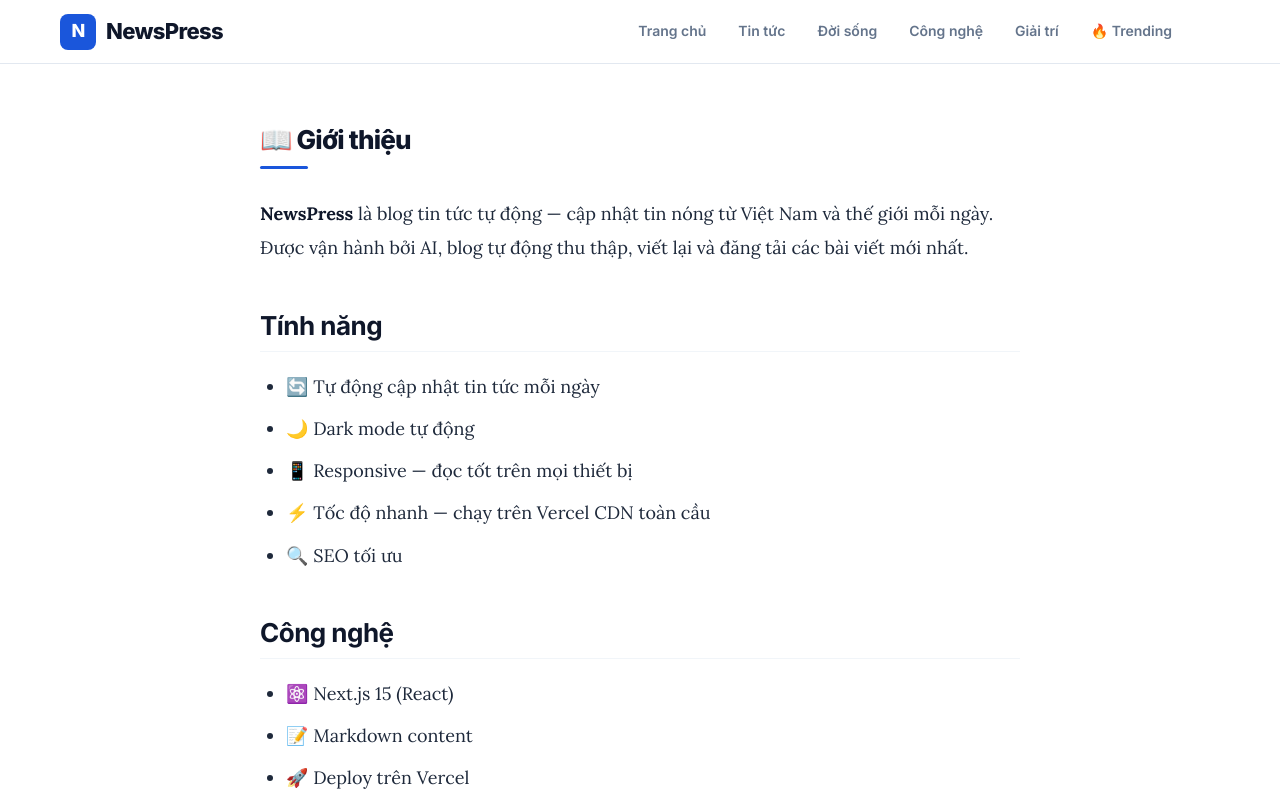
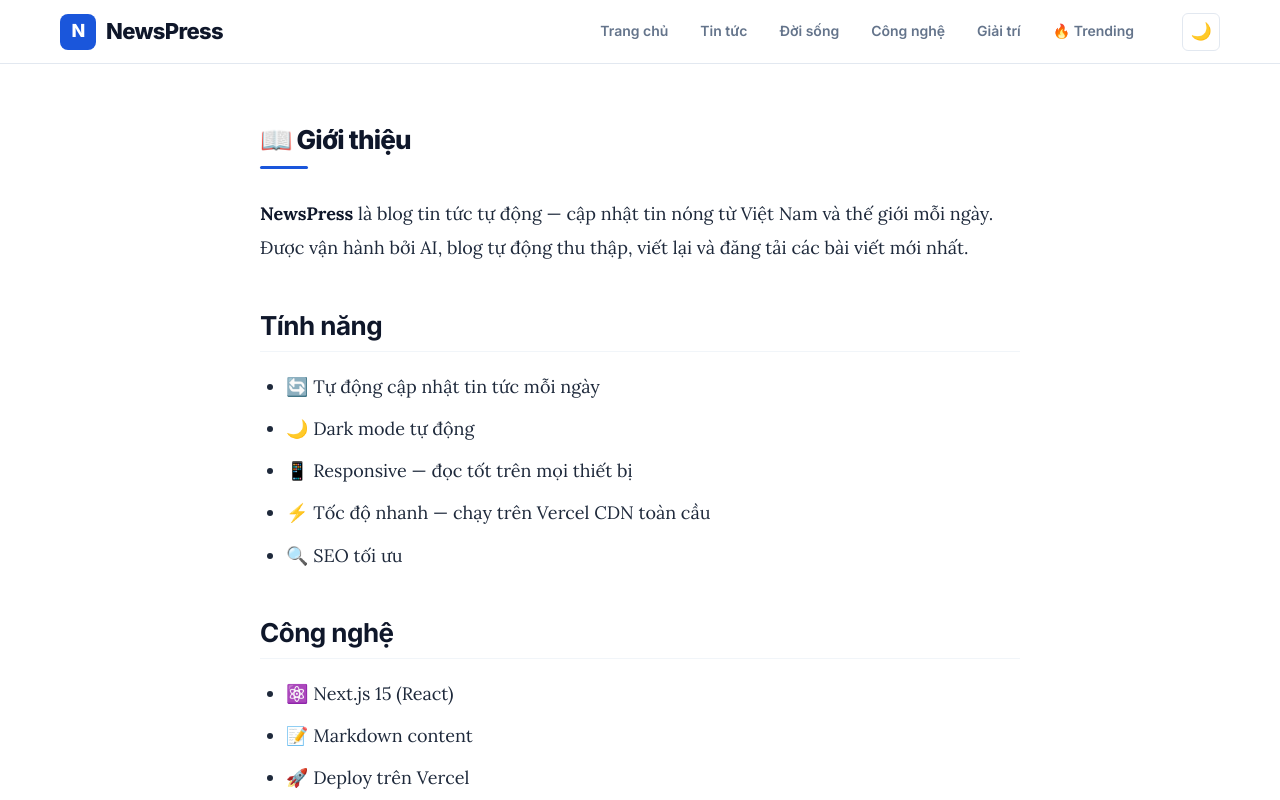
Before and after one commit to ducdung196qtr/next-blog, a Next.js app: page /about in a window 1280 px wide. Shown: the top 800 px of the page. Built offline with nearby package versions, Linux system fonts and the light colour scheme.

Commit message:
🌙 Dark mode + ảnh sắc nét 1600px + spacing cải thiện

```diff
--- a/src/app/globals.css
+++ b/src/app/globals.css
@@ -3,6 +3,7 @@
    Brand: Deep Blue + White + Gold accent
    ============================================= */
 
+/* ---- Light mode (default) ---- */
 :root {
   /* --- Brand Colors --- */
   --brand: #1a56db;
@@ -10,6 +11,7 @@
   --brand-light: #dbeafe;
   --brand-subtle: #eff6ff;
   --accent: #f59e0b;
+  --accent-subtle: #fef3c7;
 
   /* --- Surfaces --- */
   --bg: #ffffff;
@@ -51,9 +53,49 @@
   /* --- Layout --- */
   --max-width: 1200px;
   --narrow: 760px;
+/* ---- Dark mode ---- */
+.dark {
+  --brand: #3b82f6;
+  --brand-hover: #60a5fa;
+  --brand-light: #1e3a5f;
+  --brand-subtle: #0f2744;
+  --accent: #fbbf24;
+  --accent-subtle: #2d2110;
+
+  --bg: #0f172a;
+  --bg-soft: #1e293b;
+  --bg-card: #1e293b;
+  --bg-footer: #020617;
+
+  --text: #e2e8f0;
+  --text-strong: #f1f5f9;
+  --text-soft: #94a3b8;
+  --text-muted: #64748b;
+
+  --border: #334155;
+  --border-soft: #1e293b;
+
+  --shadow-xs: 0 1px 2px rgba(0,0,0,0.3);
+  --shadow-sm: 0 1px 3px rgba(0,0,0,0.4);
+  --shadow: 0 4px 12px rgba(0,0,0,0.4);
+  --shadow-md: 0 8px 24px rgba(0,0,0,0.5);
+  --shadow-lg: 0 16px 48px rgba(0,0,0,0.6);
+  --shadow-card: 0 1px 3px rgba(0,0,0,0.3);
+  --shadow-card-hover: 0 4px 16px rgba(0,0,0,0.5), 0 2px 4px rgba(0,0,0,0.3);
+}
+
+.dark .site-header { background: rgba(15,23,42,0.9); }
+.dark .main-nav a:hover { background: var(--brand-subtle); }
+.dark .post-content blockquote { background: var(--brand-subtle); }
+.dark .post-content code { background: var(--brand-subtle); }
+.dark .post-content tr:hover td { background: var(--brand-subtle); }
+.dark .hero-main-overlay { background: linear-gradient(to top, rgba(2,6,23,0.9) 0%, rgba(2,6,23,0.3) 60%, transparent 100%); }
+.dark img { opacity: 0.9; }
+
+  /* --- Layout --- */
+  --max-width: 1200px;
+  --narrow: 760px;
   --header-h: 64px;
-
-  /* --- Transitions --- */
   --ease: cubic-bezier(0.4, 0, 0.2, 1);
   --fast: 150ms;
   --normal: 250ms;
@@ -166,7 +208,23 @@ h1, h2, h3, h4 { font-weight: 700; line-height: 1.2; letter-spacing: -0.02em; co
 }
 .main-nav a:hover { color: var(--brand); background: var(--brand-subtle); }
 
-.header-actions { display: flex; align-items: center; gap: 4px; }
+.header-actions { display: flex; align-items: center; gap: 6px; }
+.icon-btn {
+  width: 38px;
+  height: 38px;
+  display: flex;
+  align-items: center;
+  justify-content: center;
+  border: 1px solid var(--border);
+  border-radius: var(--radius-sm);
+  background: var(--bg-card);
+  cursor: pointer;
+  font-size: 16px;
+  transition: all var(--fast);
+  color: var(--text);
+}
+.icon-btn:hover { background: var(--brand-subtle); border-color: var(--brand); }
+.dark-toggle { font-size: 17px; }
 
 .menu-toggle {
   display: none;
@@ -279,9 +337,9 @@ h1, h2, h3, h4 { font-weight: 700; line-height: 1.2; letter-spacing: -0.02em; co
   background: var(--bg-card);
   border: 1px solid var(--border);
   border-radius: var(--radius);
-  padding: 20px;
+  padding: 24px 20px;
   display: flex;
-  gap: 14px;
+  gap: 16px;
   transition: all var(--fast);
   cursor: pointer;
 }
@@ -341,11 +399,12 @@ h1, h2, h3, h4 { font-weight: 700; line-height: 1.2; letter-spacing: -0.02em; co
   aspect-ratio: 16/10;
   overflow: hidden;
   background: var(--bg-soft);
+  margin-bottom: 0;
 }
 .card-img img { width: 100%; height: 100%; object-fit: cover; transition: transform 0.5s var(--ease); }
 .post-card:hover .card-img img { transform: scale(1.04); }
 
-.card-body { padding: 18px; }
+.card-body { padding: 22px 20px 24px; }
 .card-body .category-tag {
   display: inline-block;
   background: var(--brand-light);
--- a/src/app/layout.js
+++ b/src/app/layout.js
@@ -17,6 +17,21 @@ export default function RootLayout({ children }) {
   return (
     <html lang="vi" suppressHydrationWarning>
       <head>
+        {/* --- Chống flash dark mode --- */}
+        <script
+          dangerouslySetInnerHTML={{
+            __html: `
+              (function(){
+                try {
+                  var t = localStorage.getItem('theme');
+                  if (t === 'dark' || (!t && window.matchMedia('(prefers-color-scheme: dark)').matches)) {
+                    document.documentElement.classList.add('dark');
+                  }
+                } catch(e){}
+              })();
+            `,
+          }}
+        />
         <link rel="preconnect" href="https://fonts.googleapis.com" />
         <link rel="preconnect" href="https://fonts.gstatic.com" crossOrigin="anonymous" />
         <link href="https://fonts.googleapis.com/css2?family=Inter:wght@400;500;600;700;800;900&family=Lora:ital,wght@0,400;0,700;1,400;1,700&display=swap" rel="stylesheet" />
--- a/src/components/Header.js
+++ b/src/components/Header.js
@@ -4,12 +4,22 @@ import Link from 'next/link';
 
 export default function Header() {
   const [menuOpen, setMenuOpen] = useState(false);
+  const [dark, setDark] = useState(false);
 
   useEffect(() => {
-    const onScroll = () => {};
-    window.addEventListener('scroll', onScroll, { passive: true });
-    return () => window.removeEventListener('scroll', onScroll);
+    const saved = localStorage.getItem('theme');
+    if (saved === 'dark' || (!saved && window.matchMedia('(prefers-color-scheme: dark)').matches)) {
+      setDark(true);
+      document.documentElement.classList.add('dark');
+    }
   }, []);
+
+  const toggleDark = () => {
+    const next = !dark;
+    setDark(next);
+    document.documentElement.classList.toggle('dark', next);
+    localStorage.setItem('theme', next ? 'dark' : 'light');
+  };
 
   return (
     <header className="site-header">
@@ -30,6 +40,14 @@ export default function Header() {
 
         <div className="header-actions">
           <button
+            className="icon-btn dark-toggle"
+            onClick={toggleDark}
+            aria-label={dark ? 'Chuyển sáng' : 'Chuyển tối'}
+            title={dark ? 'Chế độ sáng' : 'Chế độ tối'}
+          >
+            {dark ? '☀️' : '🌙'}
+          </button>
+          <button
             className={`menu-toggle ${menuOpen ? 'active' : ''}`}
             onClick={() => setMenuOpen(!menuOpen)}
             aria-label="Menu"
```
